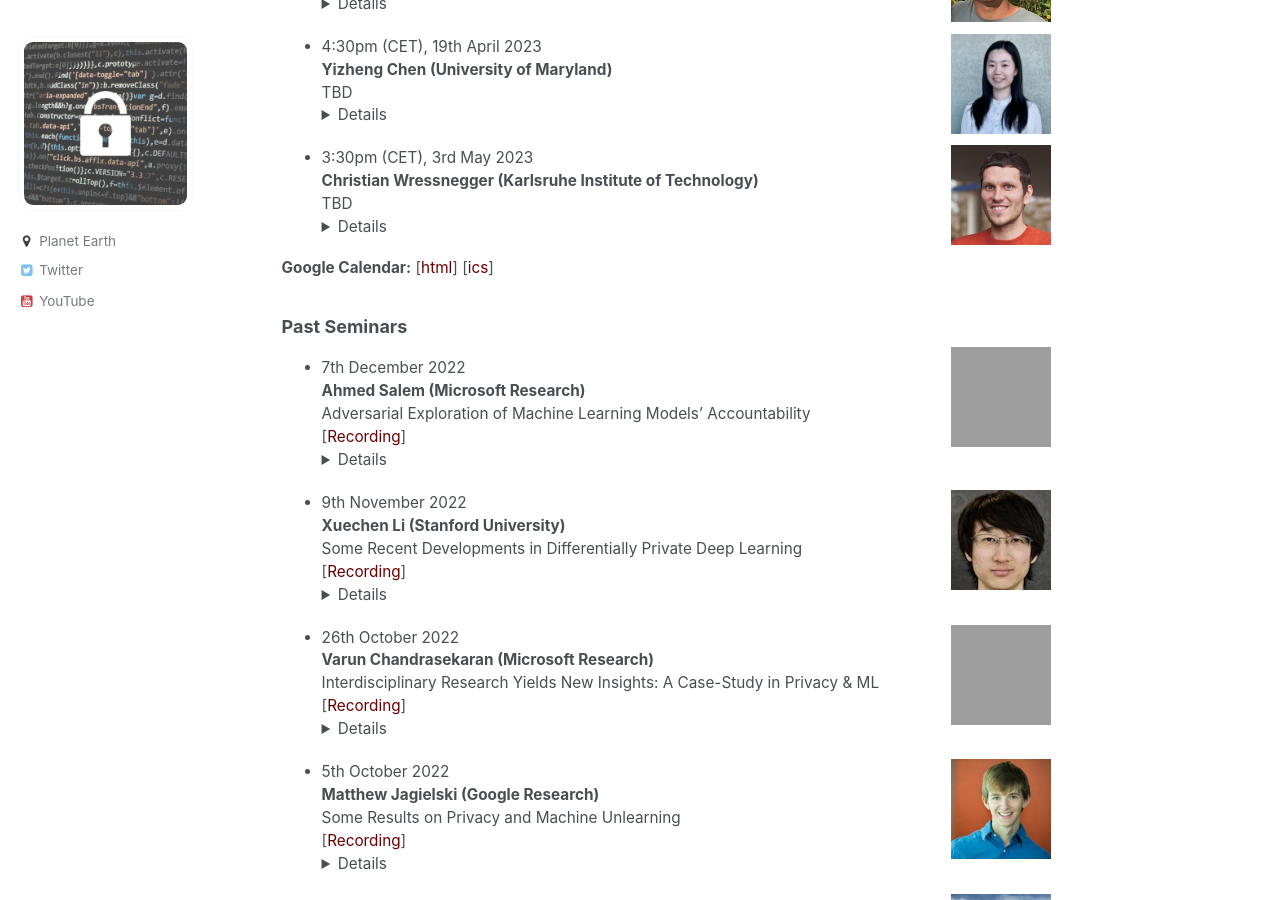
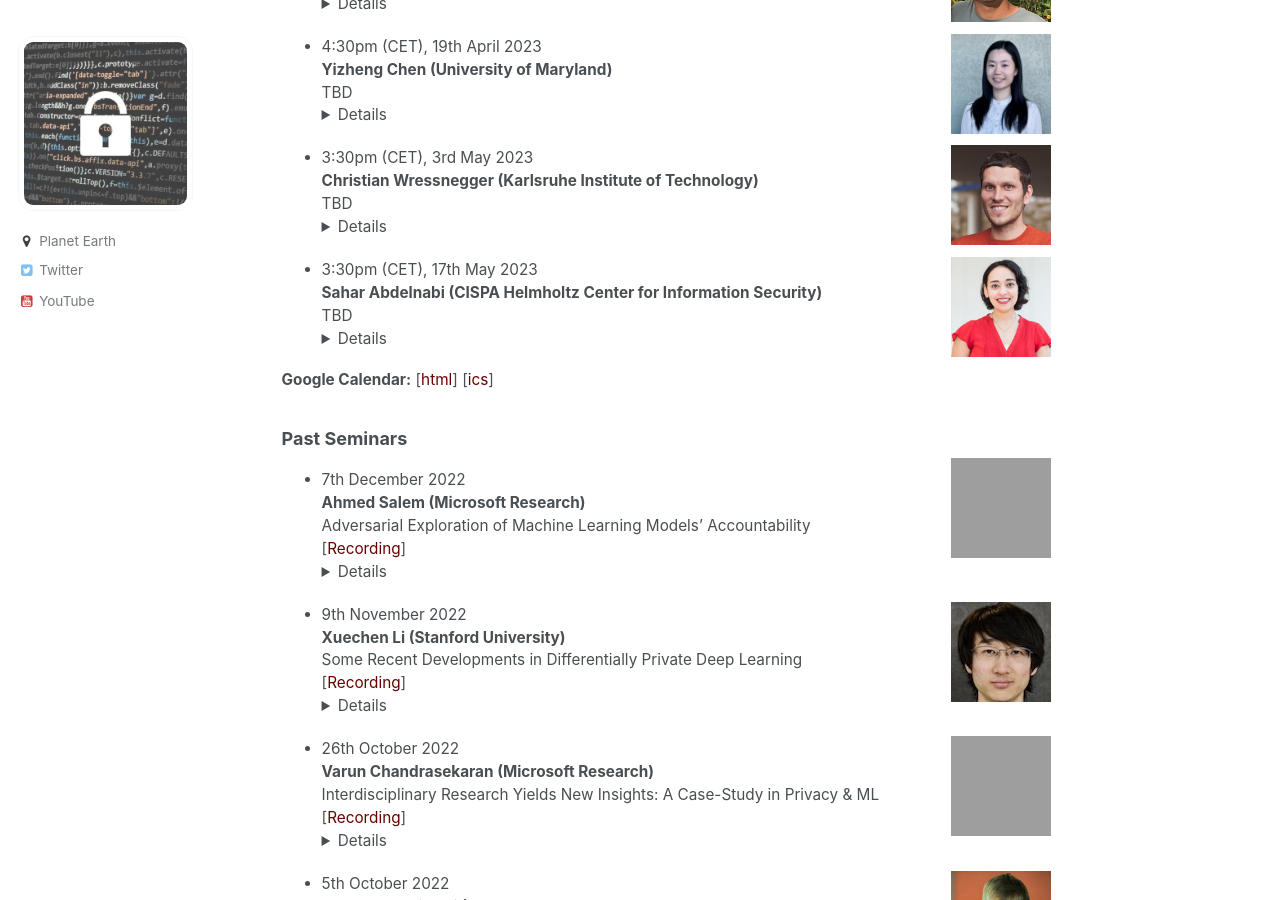
Before and after one commit to prisec-ml/prisec-ml.github.io, a Jekyll site: the page built from _pages/about.md, in a window 1280 px wide and 900 px high, scrolled down 796 px, cut to the strip 0-900 px from the top of the window. Built offline with Jekyll 4.4.1, drawn with Linux system fonts in a browser that asks for light colours; grey boxes are pictures that could not be loaded.

Commit message:
Update about.md

```diff
--- a/_pages/about.md
+++ b/_pages/about.md
@@ -39,6 +39,11 @@ TBD <details><br>**Abstract:**  <br><br>**Bio:**  </details>
 <img src="../images/christian.jpg" style="float:right;width:100px;height:100px;margin-top:00px">
 - 3:30pm (CET), 3rd May 2023
 **Christian Wressnegger (Karlsruhe Institute of Technology)**
+TBD <details><br>**Abstract:**  <br><br>**Bio:**  </details>
+
+<img src="../images/sahar.jpg" style="float:right;width:100px;height:100px;margin-top:00px">
+- 3:30pm (CET), 17th May 2023
+**Sahar Abdelnabi (CISPA Helmholtz Center for Information Security)**
 TBD <details><br>**Abstract:**  <br><br>**Bio:**  </details>
 
 **Google Calendar:** \[[html](https://calendar.google.com/calendar/embed?src=oormvn3d4hah013g6gd39pjpfk%40group.calendar.google.com&ctz=Europe%2FLondon)\] \[[ics](https://calendar.google.com/calendar/ical/oormvn3d4hah013g6gd39pjpfk%40group.calendar.google.com/public/basic.ics)\]
```
